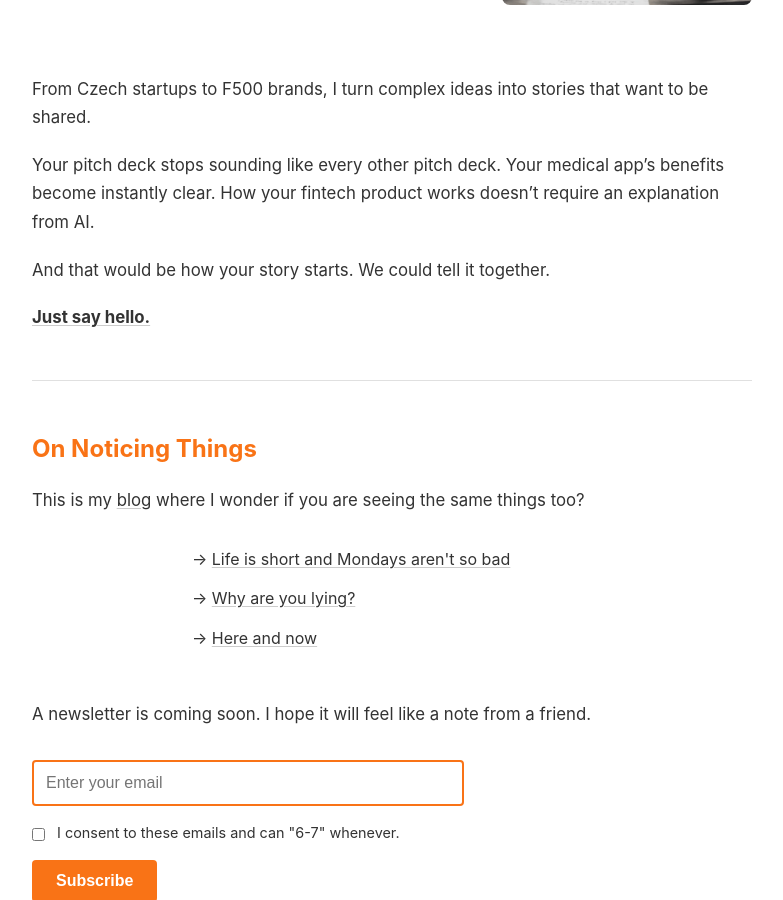
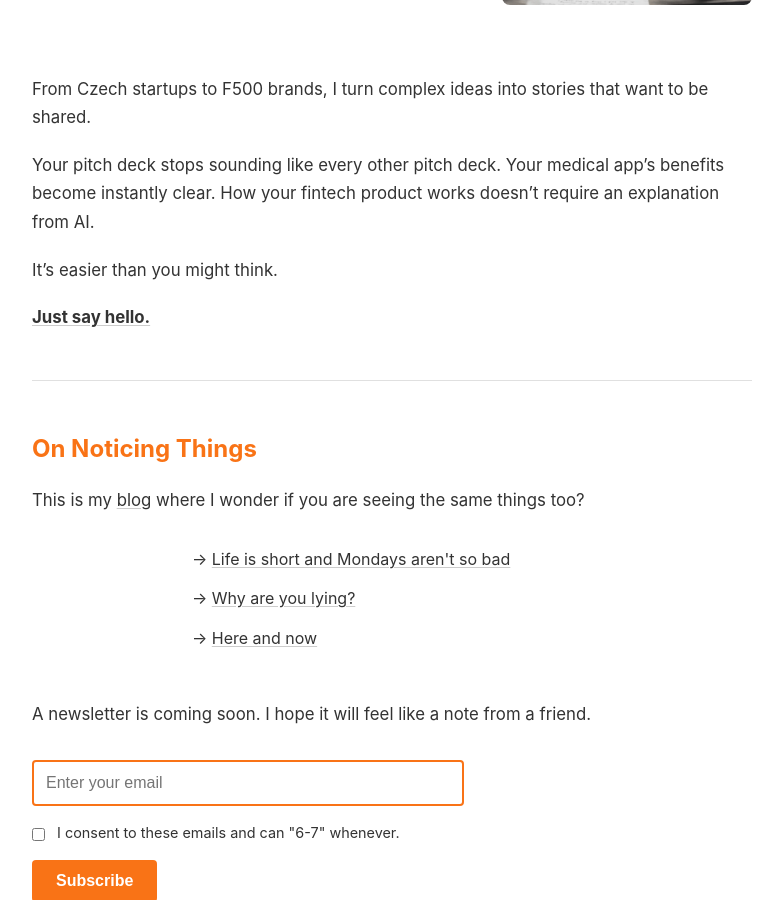
Before and after one commit to westleyovercash/westleyovercash.github.io, a Jekyll site: the page built from index.md, in a window 1280 px wide and 900 px high, scrolled down 387 px. Shown: the whole window, without its empty margins (248-1031 px from the left). Built offline with Jekyll 4.4.1, drawn with Linux system fonts in a browser that asks for light colours.

Commit message:
Update index.md

```diff
--- a/index.md
+++ b/index.md
@@ -16,7 +16,7 @@ From Czech startups to F500 brands, I turn complex ideas into stories that want
 
 Your pitch deck stops sounding like every other pitch deck. Your medical app's benefits become instantly clear. How your fintech product works doesn't require an explanation from AI.
 
-And that would be how your story starts. We could tell it together.
+It's easier than you might think.
 
 **<a href="/contact">Just say hello.</a>**
 
```
